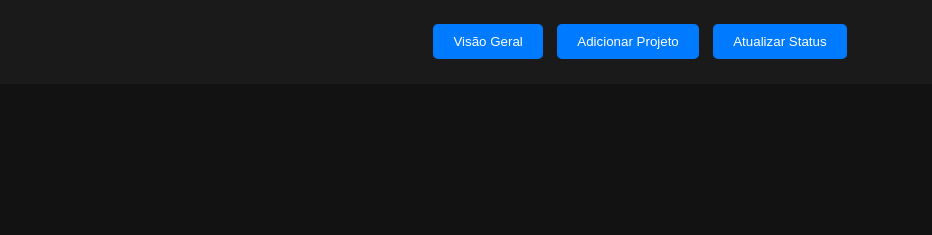
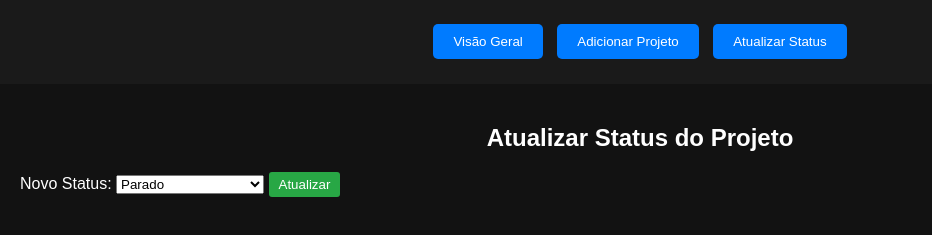
Before and after one commit to lucashebarros/relatorio_bi, a plain HTML site: page frontend/index.html in a window 1280 px wide. Both pictures are taken after a click on the button "Atualizar Status". Shown: the part 81-316 px from the top of the page, without its empty margins (0-932 px from the left). Drawn offline with nearby package versions, Linux system fonts and the light colour scheme; no server answers.

Commit message:
Update index.html

```diff
--- a/frontend/index.html
+++ b/frontend/index.html
@@ -29,6 +29,7 @@
             <th>Data de Início</th>
             <th>Data de Fim</th>
             <th>Progresso (%)</th>
+            <th>Ações</th>
           </tr>
         </thead>
         <tbody id="projects-table">
@@ -54,6 +55,21 @@
         <button type="submit">Adicionar</button>
       </form>
     </section>
+
+    <!-- Seção para Atualizar Status -->
+    <section id="update-status" class="section">
+      <h2>Atualizar Status do Projeto</h2>
+      <form id="update-form">
+        <input type="hidden" id="projeto-id">
+        <label for="novo-status">Novo Status:</label>
+        <select id="novo-status" required>
+          <option value="Parado">Parado</option>
+          <option value="Em Desenvolvimento">Em Desenvolvimento</option>
+          <option value="Concluído">Concluído</option>
+        </select>
+        <button type="submit">Atualizar</button>
+      </form>
+    </section>
   </main>
 
   <script src="scripts.js"></script>
```
